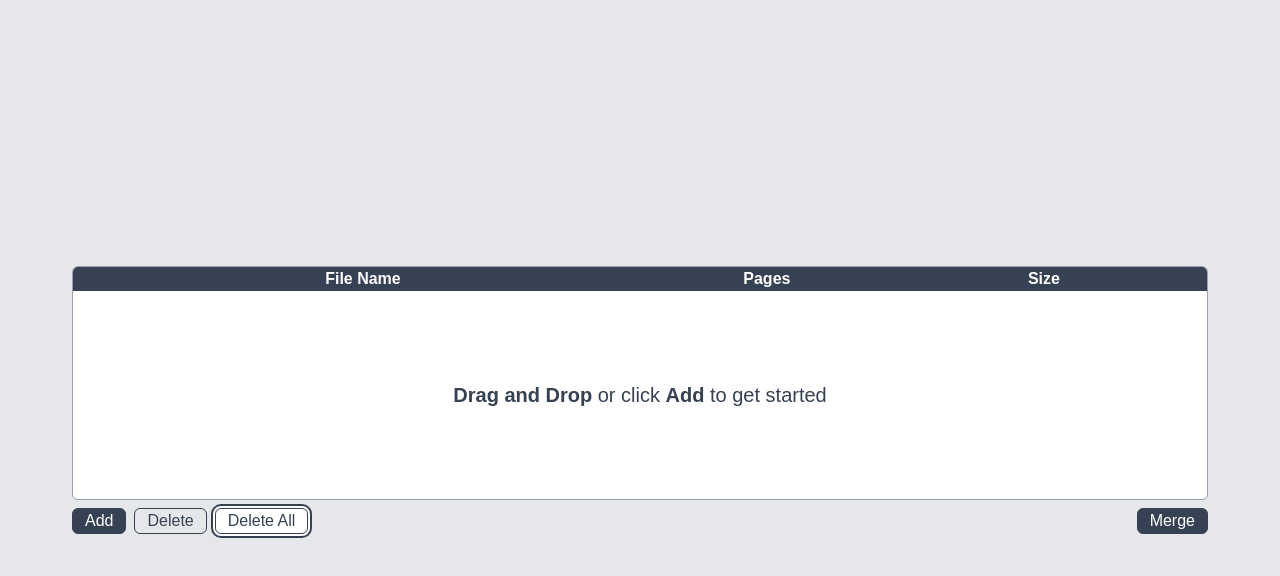
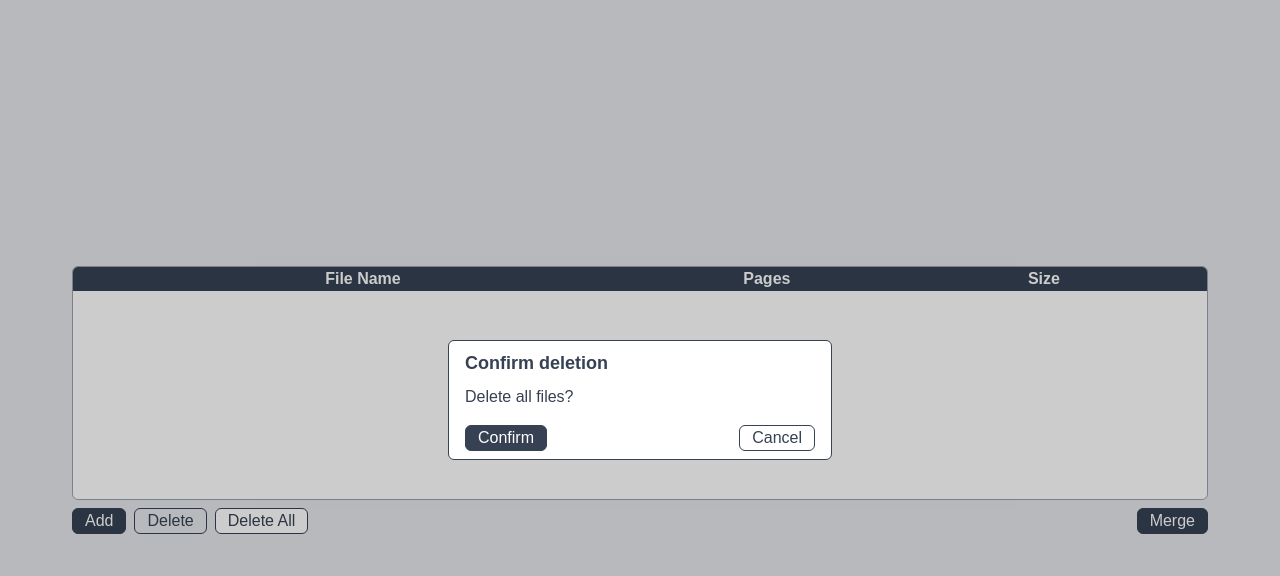
Before and after one commit to nougat-sw/pdf-merge, a React (Vite) app: page / in a window 1280 px wide. Both pictures are taken after a click on the button "Delete All". Shown: the top 576 px of the page. Built offline with nearby package versions, Linux system fonts and the light colour scheme; a web font is replaced by a local one.

Commit message:
feature: confirmation dialog

```diff
--- a/package.json
+++ b/package.json
@@ -10,6 +10,7 @@
     "preview": "vite preview"
   },
   "dependencies": {
+    "@headlessui/react": "^2.2.2",
     "@tailwindcss/vite": "^4.1.2",
     "filesize": "^10.1.6",
     "nanoid": "^5.1.5",
--- a/src/types/FileContextType.d.ts
+++ b/src/types/FileContextType.d.ts
@@ -1,7 +1,7 @@
-import type { AppFile } from "./AppFile.d";
+import type { UIFile } from "./UIFile.d";
 
 type FileContextType = {
-    files: Array<AppFile>;
+    files: Array<UIFile>;
     addFiles: (file: Array<File>) => void;
     deleteSelected: () => void;
     deleteAll: () => void;
--- /dev/null
+++ b/src/ui/ConfirmDialog.tsx
@@ -0,0 +1,41 @@
+import { Dialog, DialogPanel, DialogTitle, DialogBackdrop } from "@headlessui/react";
+
+export default function ConfirmDialog({
+    isOpen,
+    title,
+    message,
+    onConfirm,
+    onClose,
+}: {
+    isOpen: boolean;
+    title: string;
+    message: string;
+    onConfirm: () => void;
+    onClose: () => void;
+}) {
+    return (
+        <Dialog open={isOpen} onClose={onClose} className="relative z-50">
+            <DialogBackdrop className="fixed inset-0 bg-black/20" />
+            <div className="fixed inset-0 flex w-screen items-center justify-center p-2">
+                <DialogPanel className="w-sm rounded-md border border-gray-700 bg-white px-4 py-2 text-gray-700">
+                    <DialogTitle className="text-lg font-semibold">{title}</DialogTitle>
+                    <p className="mt-2 mb-4">{message}</p>
+                    <div className="flex justify-between">
+                        <button
+                            onClick={onConfirm}
+                            className="cursor-pointer rounded-md border border-gray-700 bg-gray-700 px-3 text-white ring-gray-700 ring-offset-2 ring-offset-gray-200 focus:ring-2 focus:outline-none active:ring"
+                        >
+                            Confirm
+                        </button>
+                        <button
+                            onClick={onClose}
+                            className="cursor-pointer rounded-md border border-gray-700 bg-white px-3 ring-gray-700 ring-offset-2 ring-offset-white focus:ring-2 focus:outline-none"
+                        >
+                            Cancel
+                        </button>
+                    </div>
+                </DialogPanel>
+            </div>
+        </Dialog>
+    );
+}
--- a/src/ui/Table.tsx
+++ b/src/ui/Table.tsx
@@ -73,7 +73,7 @@ export default function Table() {
                             <th className="px-1"></th>
                         </tr>
                     </thead>
-                    <tbody className="divide-y divide-gray-300">{tableContent}</tbody>
+                    <tbody>{tableContent}</tbody>
                 </table>
                 {files.length === 0 && (
                     <div className="flex min-h-52 items-center justify-center p-2 text-xl">{prompt}</div>
--- a/src/ui/TableOperations.tsx
+++ b/src/ui/TableOperations.tsx
@@ -1,7 +1,16 @@
 import useFiles from "../hooks/useFiles";
 import merge from "../lib/merge";
+import ConfirmDialog from "./ConfirmDialog";
+import { useState } from "react";
 
 export default function TableOperations({ openFileDialog }: { openFileDialog: () => void }) {
+    const [isDialogOpen, setIsDialogOpen] = useState<boolean>(false);
+
+    const [title, setTitle] = useState<string>("");
+    const [message, setMessage] = useState<string>("");
+    const [onConfirm, setOnConfirm] = useState<() => void>(() => () => {});
+    const [onClose, setOnClose] = useState<() => void>(() => () => {});
+
     const { deleteSelected, deleteAll, files } = useFiles();
 
     async function handleMerge() {
@@ -13,8 +22,6 @@ export default function TableOperations({ openFileDialog }: { openFileDialog: ()
             }),
         );
 
-        console.log(url);
-
         const link = document.createElement("a");
         link.href = url;
         link.download = "merged.pdf";
@@ -24,7 +31,40 @@ export default function TableOperations({ openFileDialog }: { openFileDialog: ()
         URL.revokeObjectURL(url);
     }
 
+    function showDialog(title: string, message: string, onConfirm: () => void, onClose: () => void) {
+        setTitle(title);
+        setMessage(message);
+        setOnConfirm(() => onConfirm);
+        setOnClose(() => onClose);
+
+        setIsDialogOpen(true);
+    }
+
+    function handleDeleteSelected() {
+        const selectedFilesCount = files.filter((file) => file.isSelected).length;
+        const message = `Delete ${selectedFilesCount.toString()} file${selectedFilesCount > 1 ? "s" : ""}?`;
+
+        function confirm() {
+            deleteSelected();
+            setIsDialogOpen(false);
+        }
+
+        showDialog("Confirm deletion", message, confirm, () => setIsDialogOpen(false));
+    }
+
+    function handleDeleteAll() {
+        function confirm() {
+            deleteAll();
+            setIsDialogOpen(false);
+        }
+
+        showDialog("Confirm deletion", "Delete all files?", confirm, () => setIsDialogOpen(false));
+    }
+
+    console.log(onClose);
+
     return (
+        <>
             <div className="flex justify-between gap-2">
                 <div className="flex gap-2">
                     <button
@@ -34,14 +74,14 @@ export default function TableOperations({ openFileDialog }: { openFileDialog: ()
                         <span>Add</span>
                     </button>
                     <button
-                    onClick={deleteSelected}
+                        onClick={handleDeleteSelected}
                         disabled={!files.some((file) => file.isSelected)}
                         className="cursor-pointer rounded-md border border-gray-700 bg-white px-3 ring-gray-700 ring-offset-2 ring-offset-white focus:ring-2 focus:outline-none disabled:cursor-default disabled:bg-gray-200"
                     >
                         Delete
                     </button>
                     <button
-                    onClick={deleteAll}
+                        onClick={handleDeleteAll}
                         className="cursor-pointer rounded-md border border-gray-700 bg-white px-3 ring-gray-700 ring-offset-2 ring-offset-white focus:ring-2 focus:outline-none"
                     >
                         Delete All
@@ -54,5 +94,13 @@ export default function TableOperations({ openFileDialog }: { openFileDialog: ()
                     Merge
                 </button>
             </div>
+            <ConfirmDialog
+                title={title}
+                isOpen={isDialogOpen}
+                message={message}
+                onClose={onClose}
+                onConfirm={onConfirm}
+            />
+        </>
     );
 }
--- a/src/ui/TableRow.tsx
+++ b/src/ui/TableRow.tsx
@@ -27,7 +27,7 @@ export default function TableRow({ file }: { file: UIFile }) {
     }
 
     return (
-        <tr key={file.id} className="divide-x divide-gray-300 odd:bg-gray-100">
+        <tr key={file.id} className="divide-x divide-gray-300 border-b border-gray-300 odd:bg-gray-100">
             <td className="px-1 text-center">
                 <input
                     type="checkbox"
```
Also changed, not shown: 1 other file (tests, documents, lock files or other folders). Lines whose indentation alone changed are shown as unchanged.
